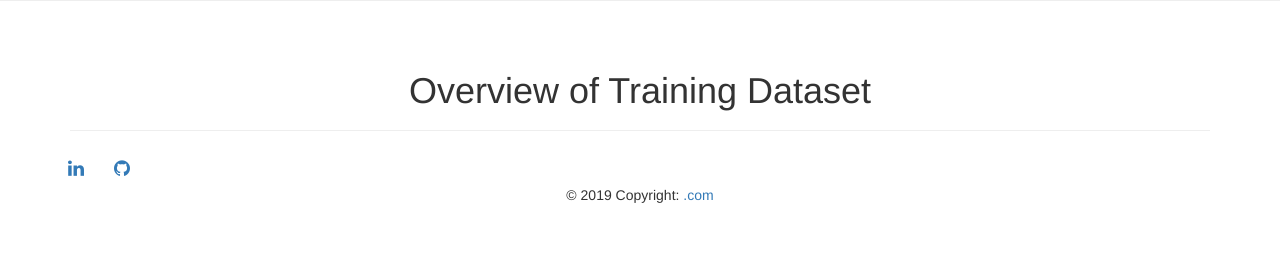
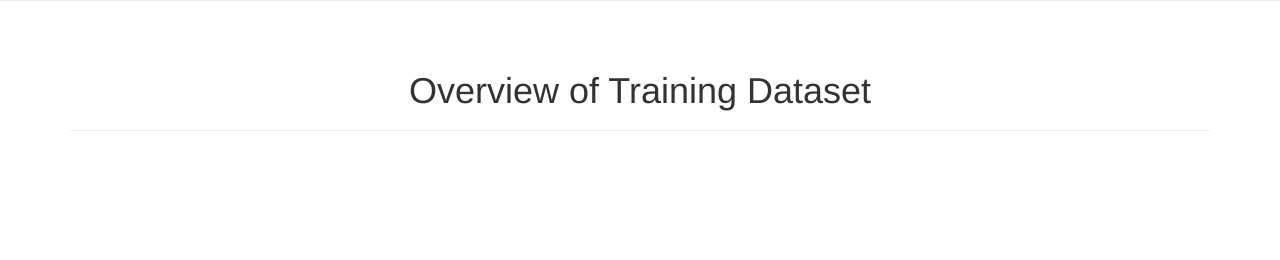
Before and after one commit to gj0706/disaster_response_pipeline, a Flask app: template app/templates/master.html in a window 1280 px wide. Shown: the part 357-617 px from the top of the page. Run offline with Flask 2, Linux system fonts and the light colour scheme; the template is opened without the code that fills it, so the values that code supplies are empty; parts of the project's set-up code (start-up, migrations or seed data) failed here and were passed over; some libraries are stand-ins or nearby versions.

Commit message:
fix: fix bugs when running jinja

```diff
--- a/app/run.py
+++ b/app/run.py
@@ -8,7 +8,7 @@ from nltk.tokenize import word_tokenize
 from flask import Flask, Response
 from flask import render_template, request, jsonify
 from plotly.graph_objs import Bar
-import joblib
+from sklearn.externals import joblib
 from sqlalchemy import create_engine
 
 
@@ -53,7 +53,7 @@ def index():
     genre_names = list(genre_counts.index)
 
     classes = (df[df.columns[4:]]==1).sum().reset_index().rename(columns={'index': 'class', 0: 'count'})['class']
-    class_counts = (df[df.columns[4:]]==1).sum().reset_index().rename(columns={'index': 'class', 0: 'count'})['count']
+    class_counts = (df[df.columns[4:]]==1).sum().reset_index().rename(columns={'index': 'class', 0: 'count'})['count'].sort_values(ascending=False)
 
 
     # create visuals
@@ -101,7 +101,7 @@ def index():
     graphJSON = json.dumps(graphs, cls=plotly.utils.PlotlyJSONEncoder)
 
     # render web page with plotly graphs
-    return render_template('master.html', data_set=df, ids=ids, graphJSON=graphJSON)
+    return render_template('master.html',  ids=ids, graphJSON=graphJSON)
 
 # @app.route('/get_json')
 # def get_json():
--- a/app/templates/master.html
+++ b/app/templates/master.html
@@ -67,34 +67,7 @@
         <div id="{{id}}"></div>
     {% endfor %}
 </div>
-<!-- <div class="container">
-    <div id="chart">
-        <svg width="704" height="405"></svg>
-    </div>
-</div> -->
 
-<!-- Footer -->
-<footer class="footer">
-
-    <!-- Footer Elements -->
-    <div class="container">
-        <div class="row row-content align-items-center">
-            <div class="col-12 col-6 align-items-center">
-                <a class="btn btn-social-icon btn-linkedin" href=#><i class="fa fa-linkedin fa-lg"></i></a>
-                <a class="btn btn-social-icon btn-github" href=#><i class="fa fa-github fa-lg"></i></a>
-            </div>
-        </div>
-    </div>
-    <!-- Footer Elements -->
-
-    <!-- Copyright -->
-    <div class="footer-copyright text-center py-3">© 2019 Copyright:
-      <a href="https://mdbootstrap.com/education/bootstrap/"> .com</a>
-    </div>
-    <!-- Copyright -->
-
-  </footer>
-  <!-- Footer -->
 
 <script type="text/javascript">
     const graphs = {{graphJSON | safe}};
@@ -102,61 +75,11 @@
 
     for(let i in graphs) {
         Plotly.plot(ids[i], graphs[i].data, graphs[i].layout);
-    }
-
-    // const chartData = {{data.chartData | safe}};
-    // let nodes = chartData.map(d=>d.genre)
+    };
 
 
-    // const margin = {top: 30, right: 50, bottom: 30, left: 50};
-    // const svgWidth = 600;
-    // const svgHeight = 270;
-    // const graphWidth = svgWidth - margin.left - margin.right;
-    // const graphHeight = svgHeight - margin.top - margin.bottom;
+</script>
 
-    // let simulation = d3.forceSimulation(nodes)
-    //             .force('charge', d3.forceManyBody())
-    //             .force('center', d3.forceCenter(graphWidth / 2, grapyHeight / 2))
-    //              .on('tick', ticked);
-
-    // var width = 400, height = 400
-
-    // var numNodes = 100
-    // var nodes = d3.range(numNodes).map(function(d) {
-    // return {radius: Math.random() * 25}
-    // })
-
-    // var simulation = d3.forceSimulation(nodes)
-    // .force('charge', d3.forceManyBody().strength(5))
-    // .force('center', d3.forceCenter(width / 2, height / 2))
-    // .force('collision', d3.forceCollide().radius(function(d) {
-    //     return d.radius
-    // }))
-    // .on('tick', ticked);
-
-    // function ticked() {
-    // var u = d3.select('#chart')
-    //     .selectAll('circle')
-    //     .data(nodes)
-
-    // u.enter()
-    //     .append('circle')
-    //     .attr('r', function(d) {
-    //     return d.radius
-    //     })
-    //     .merge(u)
-    //     .attr('cx', function(d) {
-    //     return d.x
-    //     })
-    //     .attr('cy', function(d) {
-    //     return d.y
-    //     })
-
-    // u.exit().remove()
-    // }
-</script>
-<!-- {{data_set.to_html(index=False,classes="table table-striped")|safe}} -->
-<!-- <script src="../static/chart.js"></script> -->
 
 
 </body>
```
